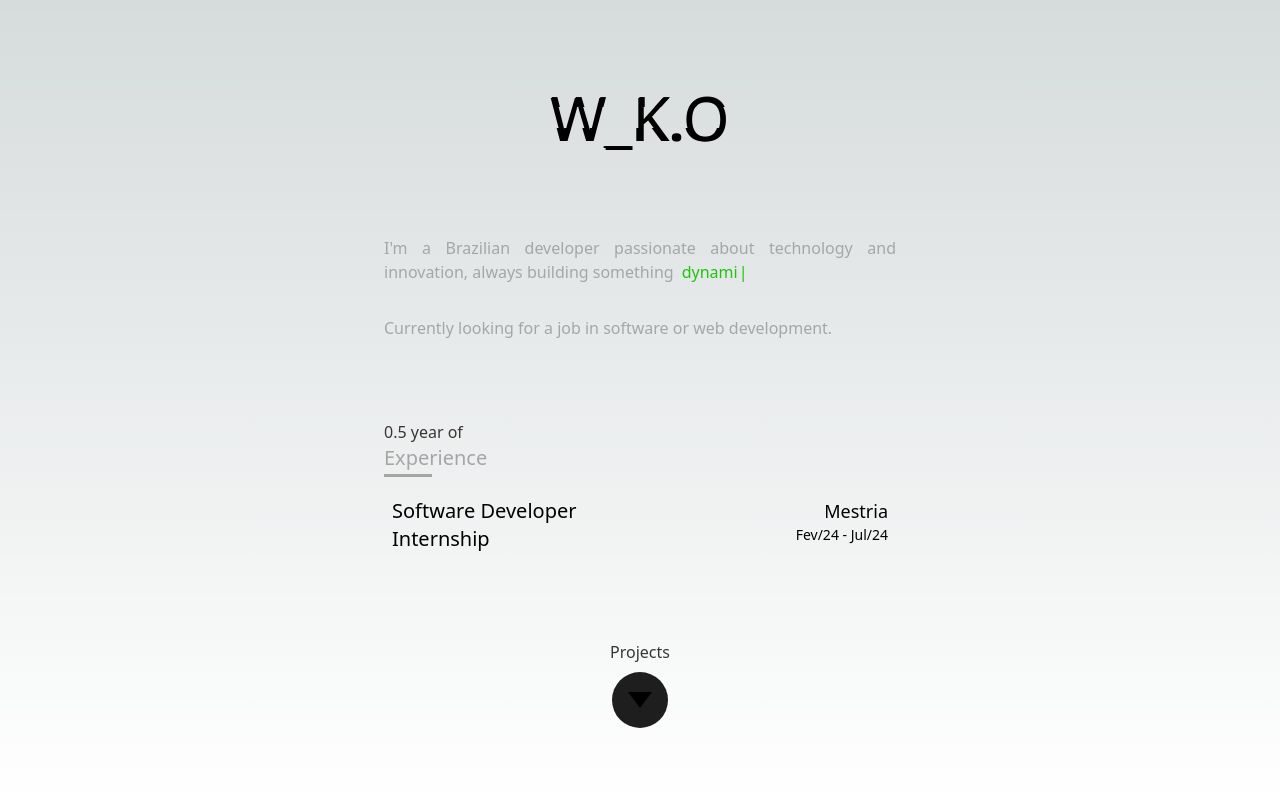
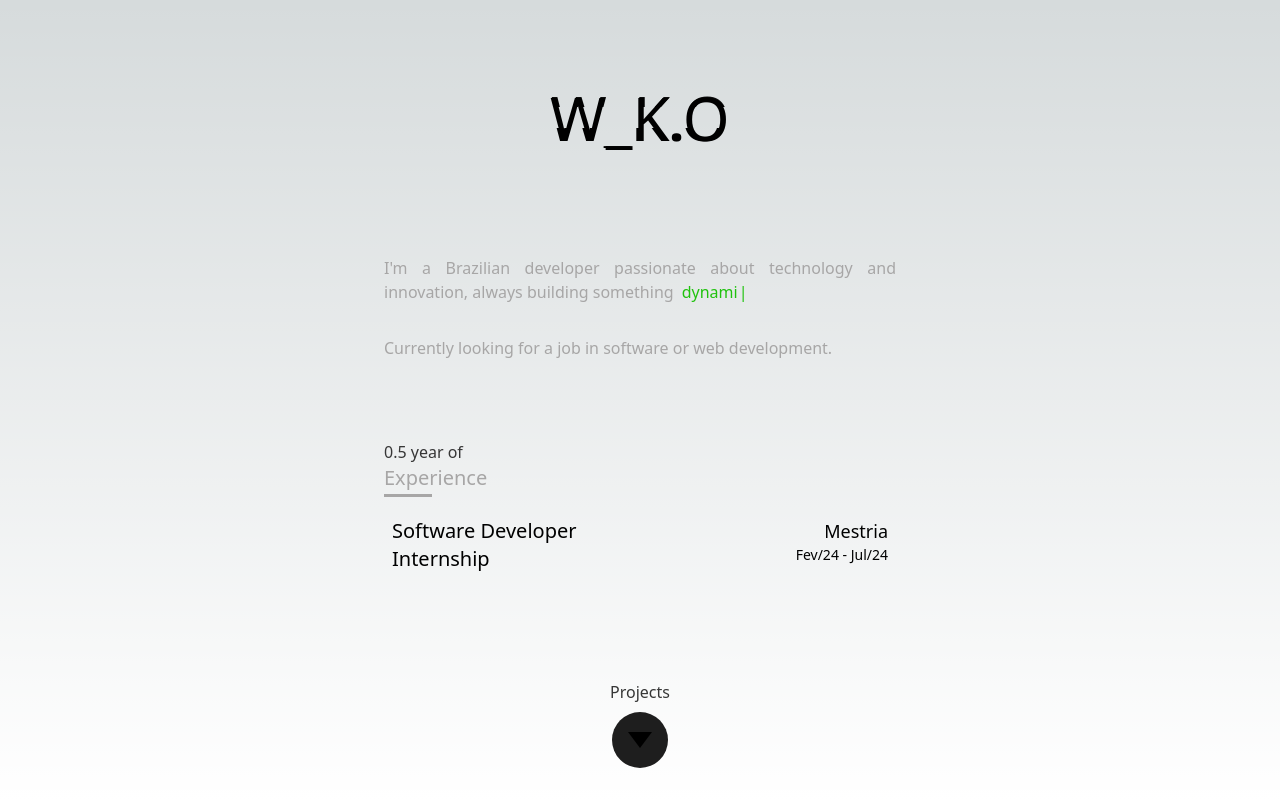
Before and after one commit to WKO8/portfolio-website, a Next.js app: page / in a window 1280 px wide. Built offline with nearby package versions, Linux system fonts and the light colour scheme; a web font is replaced by a local one.

Commit message:
Removed unnecessary elements and spaces

```diff
--- a/src/app/experience/page.tsx
+++ b/src/app/experience/page.tsx
@@ -59,7 +59,7 @@ export default function ExperiencePage() {
       </div>
 
 
-      <div className="next-scroll flex items-center flex-col justify-center gap-2 pb-10 text-mid-grey" onClick={() => router.push('/projects')}>
+      <div className="next-scroll flex items-center flex-col justify-center gap-2 text-mid-grey" onClick={() => router.push('/projects')}>
         <span>Projects</span>
         <div className="button-next w-14 h-14 rounded-full bg-dark-grey flex items-center justify-center">
           <div className="triangle-next w-0 h-0 border-l-[0.8rem] border-l-transparent border-t-[1rem] border-t-black border-r-[0.8rem] border-r-transparent"></div>
--- a/src/app/projects/page.tsx
+++ b/src/app/projects/page.tsx
@@ -9,7 +9,7 @@ export default function ExperiencePage() {
   const router = useRouter();
 
   return (
-    <div className="flex min-h-screen flex-col items-center justify-start p-8 overflow-hidden font-body">
+    <div className="flex min-h-screen flex-col items-center justify-start p-8 pb-0 overflow-hidden font-body">
       <div
         className="prev-scroll flex items-center flex-col justify-center gap-2 mb-10 text-mid-grey"
         onClick={() => router.push("/experience")}
```
